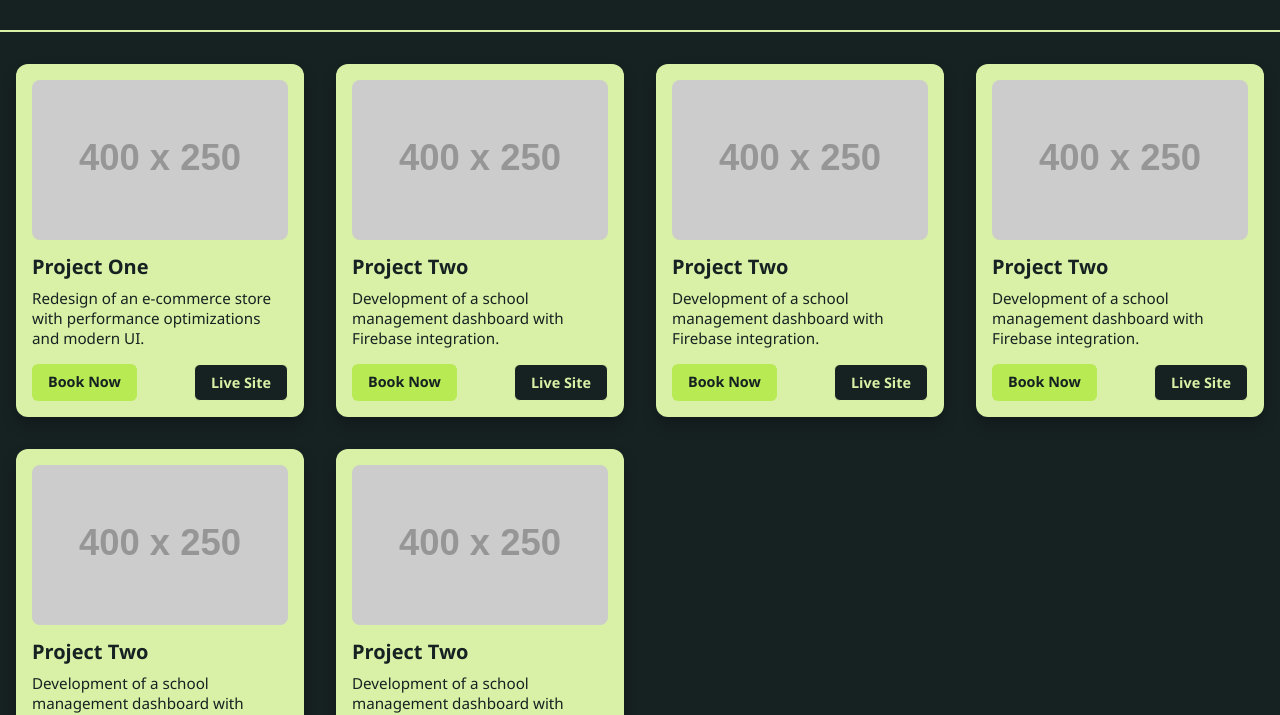
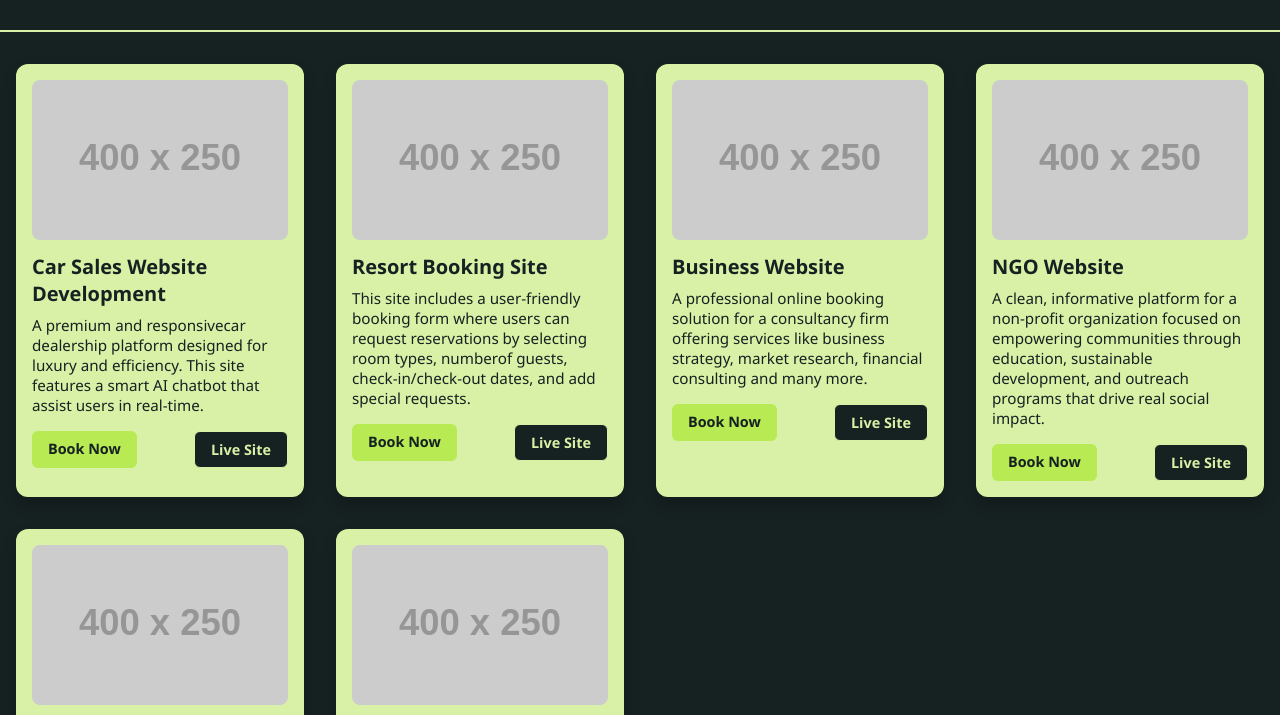
Before and after one commit to collins05-munene/my-portfolio, a plain HTML site: page projects.html in a window 1280 px wide. Shown: the part 89-804 px from the top of the page. Drawn offline with Linux system fonts and the light colour scheme; placeholder pictures from the web are drawn by us.

Commit message:
Updated the site with major changes

```diff
--- a/projects.html
+++ b/projects.html
@@ -17,14 +17,16 @@
         <figure>
           <img
             src="https://via.placeholder.com/400x250?text=Project+1"
-            alt="Project One"
+            alt="Car Sales Website Development"
+            loading="lazy"
             onclick="openLightbox(this)"
           />
         </figure>
-        <h2>Project One</h2>
+        <h2>Car Sales Website Development</h2>
         <p>
-          Redesign of an e-commerce store with performance optimizations and
-          modern UI.
+          A premium and responsivecar dealership platform designed for luxury
+          and efficiency. This site features a smart AI chatbot that assist
+          users in real-time.
         </p>
         <div class="project-buttons">
           <a
@@ -48,14 +50,46 @@
         <figure>
           <img
             src="https://via.placeholder.com/400x250?text=Project+2"
-            alt="Project Two"
+            alt="Resort Booking Site"
             onclick="openLightbox(this)"
           />
         </figure>
-        <h2>Project Two</h2>
+        <h2>Resort Booking Site</h2>
         <p>
-          Development of a school management dashboard with Firebase
-          integration.
+          This site includes a user-friendly booking form where users can
+          request reservations by selecting room types, numberof guests,
+          check-in/check-out dates, and add special requests.
+        </p>
+        <div class="project-buttons">
+          <a
+            href="https://wa.me/254712345678?text=I%20am%20interested%20in%20Project%20Two"
+            class="book-btn"
+            target="_blank"
+            >Book Now</a
+          >
+          <a
+            href="https://example.com/project2"
+            class="live-btn"
+            target="_blank"
+            >Live Site</a
+          >
+        </div>
+      </article>
+      <!-- Duplicate and update below for each project -->
+      <!-- Project 2 -->
+      <article>
+        <figure>
+          <img
+            src="https://via.placeholder.com/400x250?text=Project+2"
+            alt="Business Website"
+            onclick="openLightbox(this)"
+          />
+        </figure>
+        <h2>Business Website</h2>
+        <p>
+          A professional online booking solution for a consultancy firm offering
+          services like business strategy, market research, financial consulting
+          and many more.
         </p>
         <div class="project-buttons">
           <a
@@ -82,11 +116,13 @@
             onclick="openLightbox(this)"
           />
         </figure>
-        <h2>Project Two</h2>
+        <h2>NGO Website</h2>
         <p>
-          Development of a school management dashboard with Firebase
-          integration.
+          A clean, informative platform for a non-profit organization focused on
+          empowering communities through education, sustainable development, and
+          outreach programs that drive real social impact.
         </p>
+
         <div class="project-buttons">
           <a
             href="https://wa.me/254712345678?text=I%20am%20interested%20in%20Project%20Two"
@@ -112,11 +148,13 @@
             onclick="openLightbox(this)"
           />
         </figure>
-        <h2>Project Two</h2>
+        <h2>Travel Website</h2>
         <p>
-          Development of a school management dashboard with Firebase
-          integration.
+          A vibrant and user-friendly platform for a travel company offering
+          curated holiday packages, hotel bookings, and guided tours to exotic
+          destinations, complete with an online inquiry and booking system.
         </p>
+
         <div class="project-buttons">
           <a
             href="https://wa.me/254712345678?text=I%20am%20interested%20in%20Project%20Two"
@@ -142,41 +180,13 @@
             onclick="openLightbox(this)"
           />
         </figure>
-        <h2>Project Two</h2>
+        <h2>School Website</h2>
         <p>
-          Development of a school management dashboard with Firebase
-          integration.
+          A static, informative website for a school featuring academic
+          performance highlights, admission dates, a photo gallery, and
+          essential updates for parents and students.
         </p>
-        <div class="project-buttons">
-          <a
-            href="https://wa.me/254712345678?text=I%20am%20interested%20in%20Project%20Two"
-            class="book-btn"
-            target="_blank"
-            >Book Now</a
-          >
-          <a
-            href="https://example.com/project2"
-            class="live-btn"
-            target="_blank"
-            >Live Site</a
-          >
-        </div>
-      </article>
-      <!-- Duplicate and update below for each project -->
-      <!-- Project 2 -->
-      <article>
-        <figure>
-          <img
-            src="https://via.placeholder.com/400x250?text=Project+2"
-            alt="Project Two"
-            onclick="openLightbox(this)"
-          />
-        </figure>
-        <h2>Project Two</h2>
-        <p>
-          Development of a school management dashboard with Firebase
-          integration.
-        </p>
+
         <div class="project-buttons">
           <a
             href="https://wa.me/254712345678?text=I%20am%20interested%20in%20Project%20Two"
```
Also changed, not shown: index.html (+49 -14 lines).
